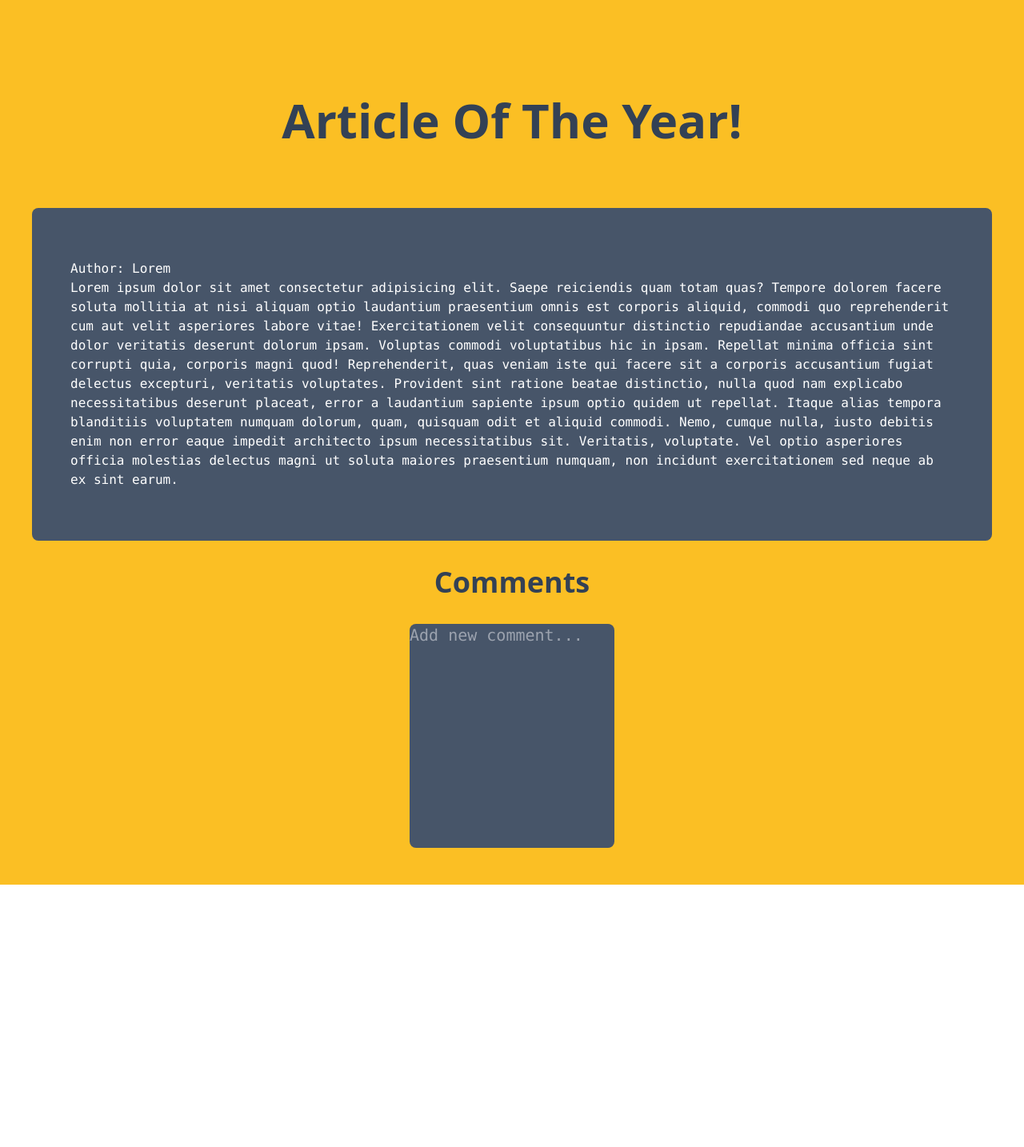
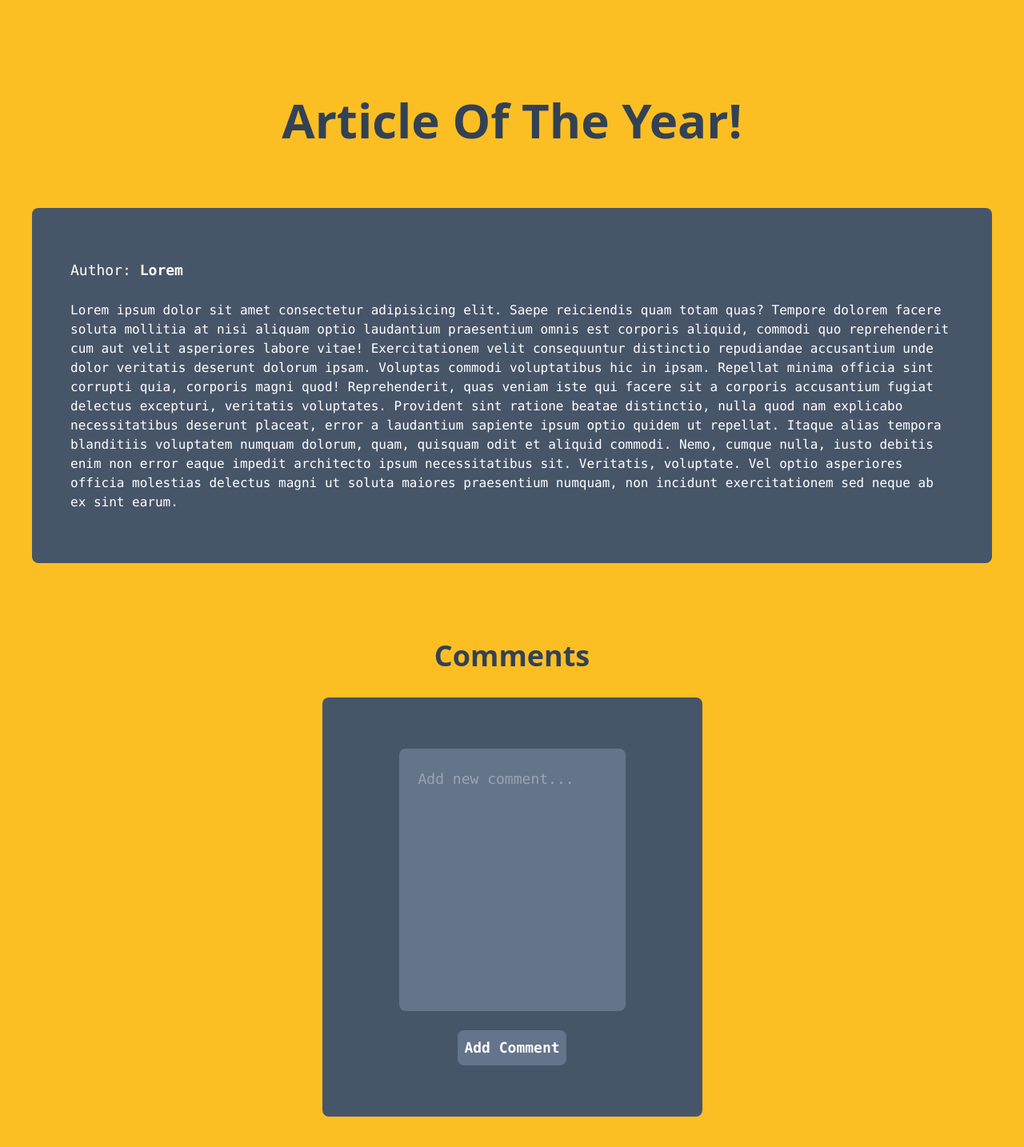
Before and after one commit to martindzida/comment-section, a React (Vite) app: page / in a window 1280 px wide. Shown: the top 1434 px of the page at 80% size. Before the commit the page ends 1106 px from the top, so only its background shows below. Built offline with nearby package versions, Linux system fonts and the light colour scheme.

Commit message:
Form prototype, more styling

```diff
--- a/src/App.tsx
+++ b/src/App.tsx
@@ -7,12 +7,19 @@ interface Comment {
 }
 function App() {
   const [comments, setComments] = useState<Comment[]>([]);
+  const [newComment, setNewComment] = useState('');
 
+  const handleSubmit = (e: any) => {
+    e.preventDefault();
+  };
+  console.log(newComment);
   return (
     <div className='w-full h-full flex flex-col justify-center items-center bg-amber-400 p-10'>
       <h1 className='text-6xl font-bold text-slate-700 text-center p-20'>Article Of The Year!</h1>
       <div className='bg-slate-600 text-white font-mono font-medium rounded-lg px-12 py-16'>
-        <span className=''>Author: Lorem</span>
+        <p className='text-lg pb-6'>
+          Author: <span className='font-bold'>Lorem</span>
+        </p>
         <article>
           Lorem ipsum dolor sit amet consectetur adipisicing elit. Saepe reiciendis quam totam quas? Tempore dolorem facere soluta mollitia at nisi
           aliquam optio laudantium praesentium omnis est corporis aliquid, commodi quo reprehenderit cum aut velit asperiores labore vitae!
@@ -25,17 +32,24 @@ function App() {
           incidunt exercitationem sed neque ab ex sint earum.
         </article>
       </div>
-      <section className='text-center'>
+      <section className='text-center px-12 py-16'>
         <h2 className='text-4xl text-slate-700 font-semibold p-8'>Comments</h2>
-        <div>
-          <form>
+        <div className='bg-slate-600 rounded-lg px-24 py-16'>
+          <form onSubmit={handleSubmit} className='flex flex-col items-center'>
             <textarea
-              className='resize-none bg-slate-600 text-white font-mono text-xl caret-amber-400 rounded-lg'
+              className='resize-none bg-slate-500 text-white font-mono text-lg caret-amber-400 rounded-lg p-6'
               name='newComment'
               id='newComment'
               placeholder='Add new comment...'
               rows={10}
-            ></textarea>
+              value={newComment}
+              onChange={e => setNewComment(e.target.value)}
+            />
+            <input
+              className='bg-slate-500 text-white font-mono text-lg font-semibold p-2 mt-6 rounded-lg cursor-pointer'
+              type='submit'
+              value='Add Comment'
+            />
           </form>
         </div>
       </section>
```
